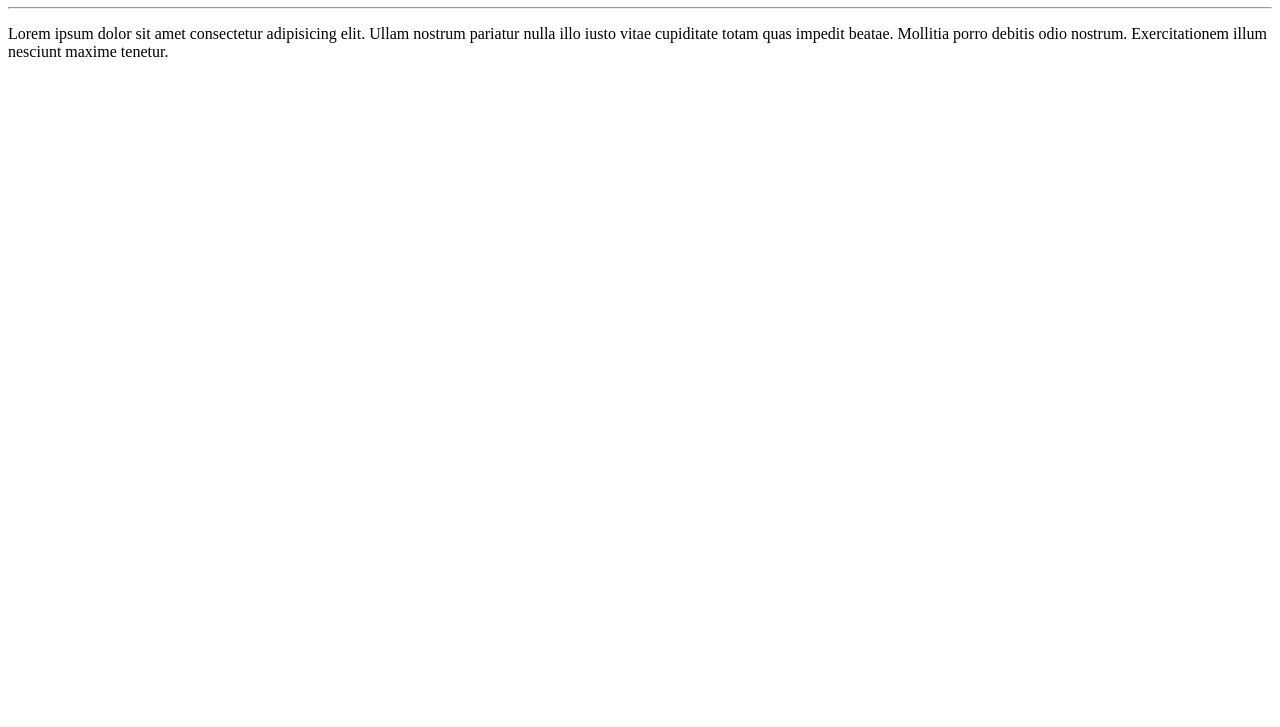
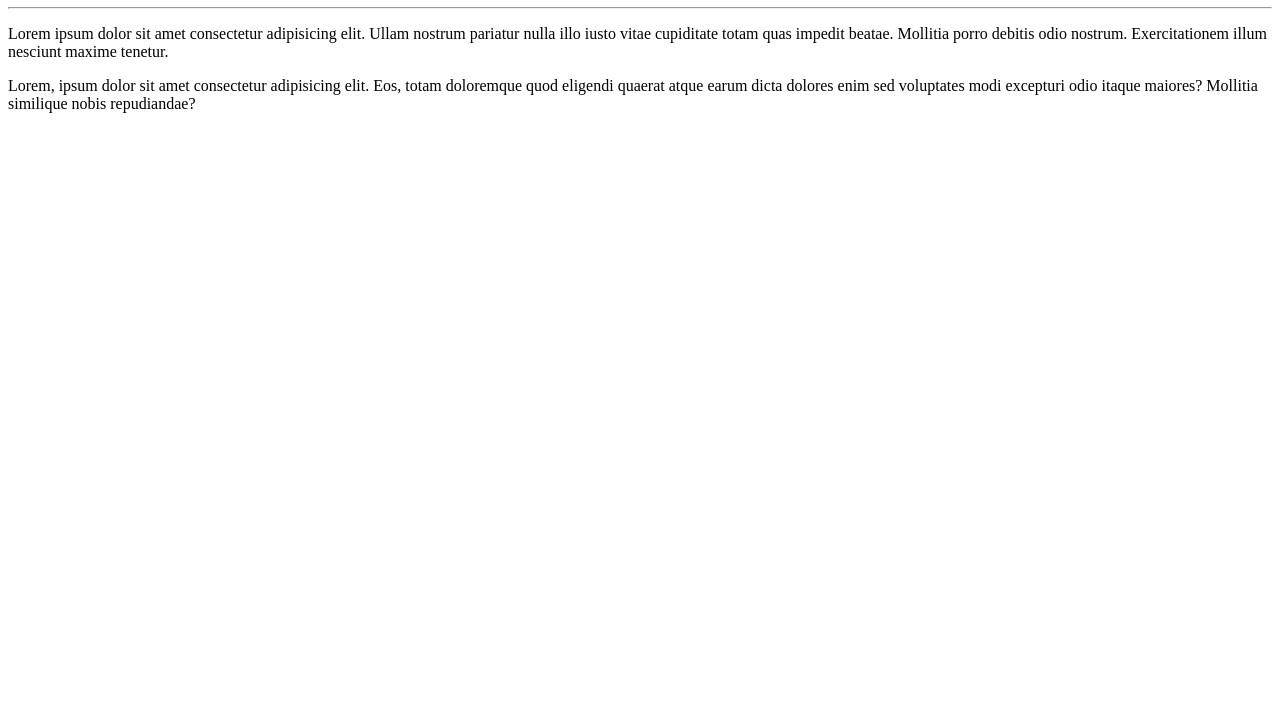
Before and after one commit to EltonOliveira1/Ola-Mundo, a plain HTML site: page site-exemplo/index.html in a window 1280 px wide. Shown: the part 73-800 px from the top of the page. Drawn offline with Linux system fonts and the light colour scheme.

Commit message:
Adicionei um paragrafo
Adicionei um paragrafo

```diff
--- a/site-exemplo/index.html
+++ b/site-exemplo/index.html
@@ -10,6 +10,7 @@
     <h1>Olá Mundo</h1>
     <hr>
     <p>Lorem ipsum dolor sit amet consectetur adipisicing elit. Ullam nostrum pariatur nulla illo iusto vitae cupiditate totam quas impedit beatae. Mollitia porro debitis odio nostrum. Exercitationem illum nesciunt maxime tenetur.</p>
+    <p>Lorem, ipsum dolor sit amet consectetur adipisicing elit. Eos, totam doloremque quod eligendi quaerat atque earum dicta dolores enim sed voluptates modi excepturi odio itaque maiores? Mollitia similique nobis repudiandae?</p>
 
 </body>
 </html>
```
